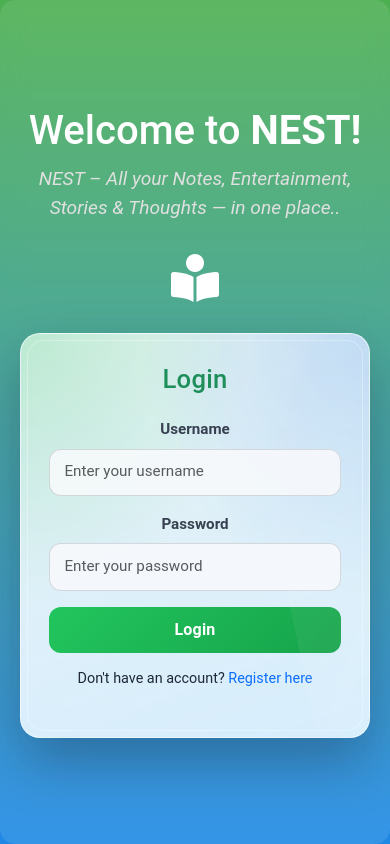
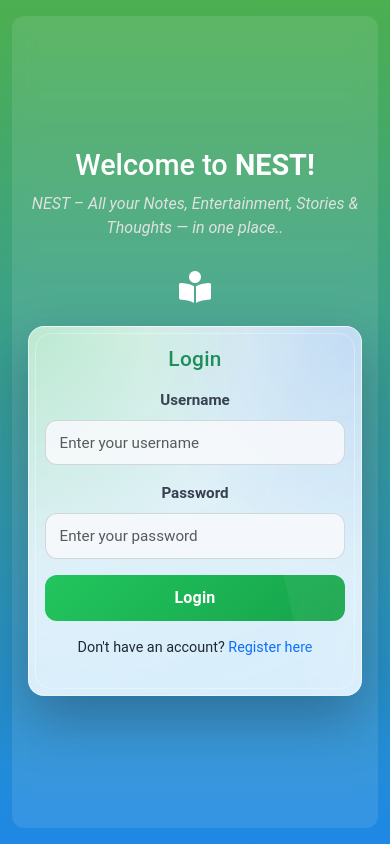
Before and after one commit to EfremGhebre/NEST, an Angular app: page / in a window 390 px wide. Built offline with nearby package versions, Linux system fonts and the light colour scheme; no server answers.

Commit message:
Add responsive styles for mobile screens in layout, login, and register components

```diff
--- a/src/app/Pages/layout/layout.component.scss
+++ b/src/app/Pages/layout/layout.component.scss
@@ -239,6 +239,59 @@ body {
   }
 }
 
+/* Small screens */
+@media (max-width: 768px) {
+  .navbar {
+    flex-wrap: wrap;
+    padding: 0.75rem 1rem;
+  }
+
+  .navbar-brand span {
+    font-size: 1.1rem;
+  }
+
+  .navbar-controls {
+    width: 100%;
+    display: flex;
+    justify-content: flex-end;
+    align-items: center;
+    gap: 0.5rem;
+  }
+
+  .navbar-menu {
+    width: 100%;
+    background: rgba(0, 0, 0, 0.35);
+    border: 1px solid rgba(255, 255, 255, 0.1);
+    border-radius: 12px;
+    padding: 0.75rem;
+  }
+
+  .navbar-menu.active {
+    width: 100%;
+    max-width: none;
+  }
+
+  .navbar-links {
+    gap: 0.5rem;
+  }
+
+  .nav-actions {
+    margin-top: 1rem;
+    gap: 0.5rem;
+    flex-wrap: wrap;
+  }
+
+  .nav-button,
+  .dropdown-item,
+  .logout-button {
+    width: 100%;
+  }
+
+  .dropdown-menu {
+    width: 100%;
+  }
+}
+
 /* Dropdown Styles */
 .dropdown {
   position: relative;
--- a/src/app/Users/login/login.component.scss
+++ b/src/app/Users/login/login.component.scss
@@ -140,6 +140,57 @@
     background: linear-gradient(135deg, #16a34a, #15803d);
   }
 
+  /* Mobile adjustments */
+  @media (max-width: 768px) {
+    :host {
+      padding: 1rem 0.75rem;
+      align-items: stretch;
+    }
+
+    .landing-container {
+      min-height: auto;
+      width: 100%;
+      padding: 1.25rem 1rem;
+      border-radius: 12px;
+    }
+
+    .welcome-section {
+      margin-bottom: 1.25rem;
+    }
+
+    .welcome-section h1 {
+      font-size: 1.8rem;
+    }
+
+    .welcome-section p {
+      font-size: 1rem;
+    }
+
+    .welcome-section .fa-book-reader {
+      font-size: 2rem;
+    }
+
+    .auth-box {
+      max-width: 100%;
+      padding: 1.25rem 1rem;
+      border-radius: 16px;
+    }
+
+    .auth-title {
+      font-size: 1.3rem;
+      margin-bottom: 16px;
+    }
+
+    .auth-box .form-control {
+      font-size: 0.95rem;
+      padding: 0.65rem 0.85rem;
+    }
+
+    .btn-success {
+      padding: 0.7rem 0.9rem;
+    }
+  }
+
 @keyframes authShimmer {
   0% { transform: translateX(-40%) rotate(-12deg); opacity: 0.25; }
   50% { transform: translateX(40%) rotate(-12deg); opacity: 0.5; }
--- a/src/app/Users/register/register.component.scss
+++ b/src/app/Users/register/register.component.scss
@@ -140,6 +140,57 @@
     background: linear-gradient(135deg, #16a34a, #15803d);
   }
 
+  /* Mobile adjustments */
+  @media (max-width: 768px) {
+    :host {
+      padding: 1rem 0.75rem;
+      align-items: stretch;
+    }
+
+    .landing-container {
+      min-height: auto;
+      width: 100%;
+      padding: 1.25rem 1rem;
+      border-radius: 12px;
+    }
+
+    .welcome-section {
+      margin-bottom: 1.25rem;
+    }
+
+    .welcome-section h1 {
+      font-size: 1.8rem;
+    }
+
+    .welcome-section p {
+      font-size: 1rem;
+    }
+
+    .welcome-section .fa-book-reader {
+      font-size: 2rem;
+    }
+
+    .auth-box {
+      max-width: 100%;
+      padding: 1.25rem 1rem;
+      border-radius: 16px;
+    }
+
+    .auth-title {
+      font-size: 1.3rem;
+      margin-bottom: 16px;
+    }
+
+    .auth-box .form-control {
+      font-size: 0.95rem;
+      padding: 0.65rem 0.85rem;
+    }
+
+    .btn-success {
+      padding: 0.7rem 0.9rem;
+    }
+  }
+
 @keyframes authShimmer {
   0% { transform: translateX(-40%) rotate(-12deg); opacity: 0.25; }
   50% { transform: translateX(40%) rotate(-12deg); opacity: 0.5; }
```
